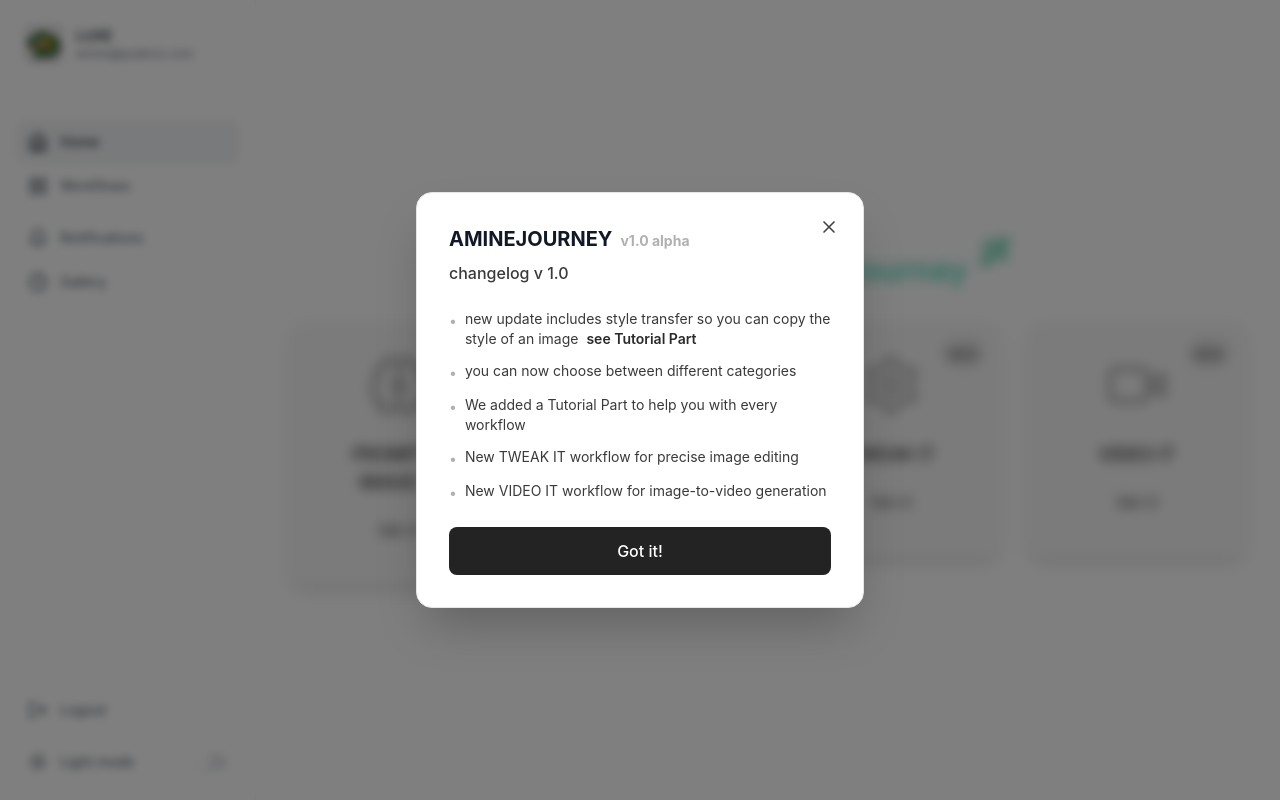
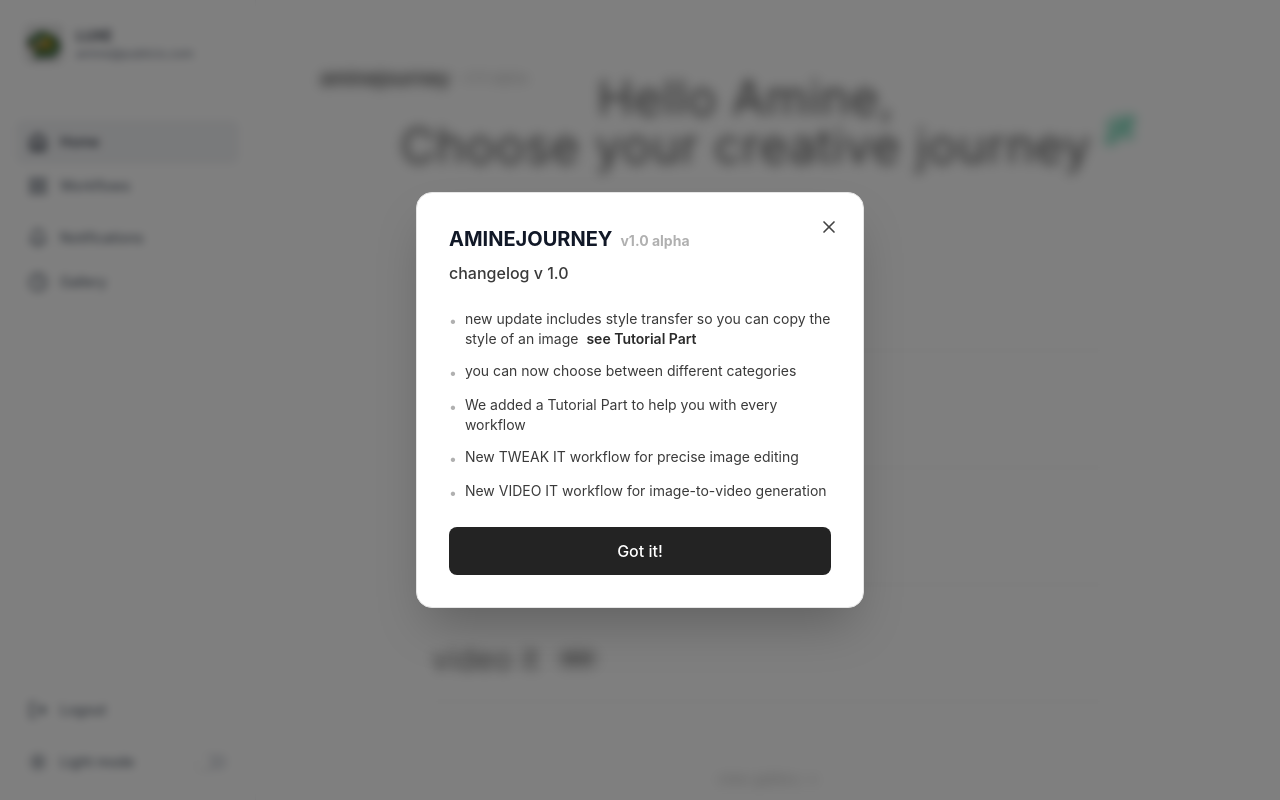
Before and after one commit to skibol75/aminejourneyv1, a React (Vite) app: page / in a window 1280 px wide. Built offline with nearby package versions, Linux system fonts and the light colour scheme.

Commit message:
Redesign Home page with minimalist text-based layout

```diff
--- a/src/pages/Home.tsx
+++ b/src/pages/Home.tsx
@@ -1,9 +1,10 @@
 import React, { useState, useEffect } from 'react';
-import { Brain, Palette, Settings, X, Wand2, Video } from 'lucide-react';
+import { X, Wand2 } from 'lucide-react';
 import { Link } from 'react-router-dom';
 
 export default function Home() {
   const [showChangelog, setShowChangelog] = useState(false);
+  const [hoveredItem, setHoveredItem] = useState<string | null>(null);
 
   useEffect(() => {
     // Show changelog modal on first visit
@@ -18,68 +19,93 @@ export default function Home() {
     localStorage.setItem('hasSeenChangelog_v1.0', 'true');
   };
 
+  const workflows = [
+    { id: 'prompt-image', name: 'prompt & image it', path: '/prompt-image', badge: null },
+    { id: 'stylize-it', name: 'stylize it', path: '/stylize-it', badge: 'BETA' },
+    { id: 'tweak-it', name: 'tweak it', path: '/tweak-it', badge: 'NEW' },
+    { id: 'video-it', name: 'video it', path: '/video-it', badge: 'NEW' }
+  ];
+
   return (
     <>
-      <div className={`flex flex-col items-center justify-center min-h-full space-y-16 ${showChangelog ? 'blur-sm' : ''}`}>
-        {/* Workflows Section - Centered */}
-        <section className="w-full max-w-5xl">
-          <div className="flex items-center justify-center mb-8 gap-3">
-            <h2 className="text-3xl font-medium tracking-wide text-center bg-gradient-to-r from-emerald-400 via-teal-400 to-cyan-400 bg-clip-text text-transparent animate-fast-gradient">
-              Hello Amine,<br />Choose your creative journey
-            </h2>
-            <Wand2 className="w-8 h-8 text-emerald-500" />
+      <div className={`min-h-screen flex flex-col items-center justify-center bg-white dark:bg-neutral-900 text-neutral-900 dark:text-neutral-100 ${showChangelog ? 'blur-sm' : ''}`}>
+        {/* Header */}
+        <div className="absolute top-8 left-8 flex items-center gap-3">
+          <h1 className="text-xl font-medium">aminejourney</h1>
+          <span className="text-sm text-neutral-400">v1.0 alpha</span>
+        </div>
+
+        {/* Main Content */}
+        <div className="flex flex-col items-center justify-center space-y-16 max-w-4xl mx-auto px-8">
+          {/* Welcome Message */}
+          <div className="text-center space-y-4">
+            <div className="flex items-center justify-center gap-3 mb-8">
+              <h2 className="text-4xl md:text-5xl font-light tracking-wide">
+                Hello Amine,<br />
+                Choose your creative journey
+              </h2>
+              <Wand2 className="w-8 h-8 text-emerald-500 mt-4" />
+            </div>
           </div>
-          <div className="grid grid-cols-1 md:grid-cols-2 lg:grid-cols-4 gap-6">
-            <Link to="/prompt-image" className="group">
-              <div className="relative p-8 rounded-2xl bg-neutral-100/80 dark:bg-neutral-800/80 backdrop-blur-xl border border-white/10 shadow-lg transition-all duration-300 group-hover:bg-gradient-to-br group-hover:from-[#E0F7FF]/80 group-hover:via-[#E8F7FF]/50 group-hover:to-[#F2FCFF]/30 hover:shadow-2xl hover:scale-[1.02] aspect-square flex flex-col items-center justify-center text-center">
-                <Brain className="w-16 h-16 text-neutral-400 transition-colors duration-300 group-hover:text-[#0EA5E9] mb-6" />
-                <h3 className="text-lg font-semibold text-neutral-500 dark:text-neutral-400 transition-colors duration-300 group-hover:text-[#0EA5E9] mb-4">PROMPT & IMAGE IT</h3>
-                <button className="text-sm text-neutral-500 dark:text-neutral-400 font-medium transition-colors duration-300 group-hover:text-[#0EA5E9] px-6 py-2 rounded-lg border border-neutral-300 dark:border-neutral-600 group-hover:border-[#0EA5E9]">
-                  TRY IT
-                </button>
-              </div>
-            </Link>
 
-            <Link to="/stylize-it" className="group relative">
-              <div className="relative p-8 rounded-2xl bg-neutral-100/80 dark:bg-neutral-800/80 backdrop-blur-xl border border-white/10 shadow-lg transition-all duration-300 group-hover:bg-gradient-to-br group-hover:from-[#F3E8FF]/80 group-hover:via-[#F5EEFF]/50 group-hover:to-[#F8F2FF]/30 hover:shadow-2xl hover:scale-[1.02] aspect-square flex flex-col items-center justify-center text-center">
-                <div className="absolute top-4 right-4 px-2 py-1 bg-neutral-200 dark:bg-neutral-700 group-hover:bg-[#A855F7]/20 rounded-full transition-colors duration-300">
-                  <span className="text-xs font-medium text-neutral-500 dark:text-neutral-400 group-hover:text-[#A855F7]">BETA</span>
+          {/* Workflows List */}
+          <div className="space-y-8 w-full max-w-2xl">
+            {workflows.map((workflow) => (
+              <Link
+                key={workflow.id}
+                to={workflow.path}
+                className="block group"
+                onMouseEnter={() => setHoveredItem(workflow.id)}
+                onMouseLeave={() => setHoveredItem(null)}
+              >
+                <div className="relative flex items-center justify-between py-6 border-b border-neutral-200 dark:border-neutral-800 transition-all duration-300">
+                  <div className="flex items-center gap-4">
+                    <h3
+                      className={`font-light tracking-wide transition-all duration-500 ease-out ${
+                        hoveredItem === workflow.id
+                          ? 'text-6xl md:text-7xl text-neutral-900 dark:text-white'
+                          : 'text-2xl md:text-3xl text-neutral-600 dark:text-neutral-400'
+                      }`}
+                    >
+                      {workflow.name}
+                    </h3>
+                    {workflow.badge && (
+                      <span
+                        className={`px-2 py-1 text-xs font-medium rounded-full transition-all duration-300 ${
+                          hoveredItem === workflow.id
+                            ? 'bg-neutral-900 dark:bg-white text-white dark:text-neutral-900'
+                            : 'bg-neutral-200 dark:bg-neutral-700 text-neutral-600 dark:text-neutral-400'
+                        }`}
+                      >
+                        {workflow.badge}
+                      </span>
+                    )}
+                  </div>
+
+                  <div
+                    className={`transition-all duration-300 ${
+                      hoveredItem === workflow.id
+                        ? 'opacity-100 translate-x-0'
+                        : 'opacity-0 translate-x-4'
+                    }`}
+                  >
+                    <span className="text-sm font-medium">→</span>
+                  </div>
                 </div>
-                <Palette className="w-16 h-16 text-neutral-400 transition-colors duration-300 group-hover:text-[#A855F7] mb-6" />
-                <h3 className="text-lg font-semibold text-neutral-500 dark:text-neutral-400 transition-colors duration-300 group-hover:text-[#A855F7] mb-4">STYLIZE IT</h3>
-                <button className="text-sm text-neutral-500 dark:text-neutral-400 font-medium transition-colors duration-300 group-hover:text-[#A855F7] px-6 py-2 rounded-lg border border-neutral-300 dark:border-neutral-600 group-hover:border-[#A855F7]">
-                  TRY IT
-                </button>
-              </div>
-            </Link>
+              </Link>
+            ))}
+          </div>
 
-            <Link to="/tweak-it" className="group">
-              <div className="relative p-8 rounded-2xl bg-neutral-100/80 dark:bg-neutral-800/80 backdrop-blur-xl border border-white/10 shadow-lg transition-all duration-300 group-hover:bg-gradient-to-br group-hover:from-[#FFF7ED]/80 group-hover:via-[#FFFBF5]/50 group-hover:to-[#FFFEF9]/30 hover:shadow-2xl hover:scale-[1.02] aspect-square flex flex-col items-center justify-center text-center">
-                <div className="absolute top-4 right-4 px-2 py-1 bg-neutral-200 dark:bg-neutral-700 group-hover:bg-[#F97316]/20 rounded-full transition-colors duration-300">
-                  <span className="text-xs font-medium text-neutral-500 dark:text-neutral-400 group-hover:text-[#F97316]">NEW</span>
-                </div>
-                <Settings className="w-16 h-16 text-neutral-400 transition-colors duration-300 group-hover:text-[#F97316] mb-6" />
-                <h3 className="text-lg font-semibold text-neutral-500 dark:text-neutral-400 transition-colors duration-300 group-hover:text-[#F97316] mb-4">TWEAK IT</h3>
-                <button className="text-sm text-neutral-500 dark:text-neutral-400 font-medium transition-colors duration-300 group-hover:text-[#F97316] px-6 py-2 rounded-lg border border-neutral-300 dark:border-neutral-600 group-hover:border-[#F97316]">
-                  TRY IT
-                </button>
-              </div>
-            </Link>
-
-            <Link to="/video-it" className="group">
-              <div className="relative p-8 rounded-2xl bg-neutral-100/80 dark:bg-neutral-800/80 backdrop-blur-xl border border-white/10 shadow-lg transition-all duration-300 group-hover:bg-gradient-to-br group-hover:from-[#F0F9FF]/80 group-hover:via-[#E0F2FE]/50 group-hover:to-[#F0F9FF]/30 hover:shadow-2xl hover:scale-[1.02] aspect-square flex flex-col items-center justify-center text-center">
-                <div className="absolute top-4 right-4 px-2 py-1 bg-neutral-200 dark:bg-neutral-700 group-hover:bg-[#0284C7]/20 rounded-full transition-colors duration-300">
-                  <span className="text-xs font-medium text-neutral-500 dark:text-neutral-400 group-hover:text-[#0284C7]">NEW</span>
-                </div>
-                <Video className="w-16 h-16 text-neutral-400 transition-colors duration-300 group-hover:text-[#0284C7] mb-6" />
-                <h3 className="text-lg font-semibold text-neutral-500 dark:text-neutral-400 transition-colors duration-300 group-hover:text-[#0284C7] mb-4">VIDEO IT</h3>
-                <button className="text-sm text-neutral-500 dark:text-neutral-400 font-medium transition-colors duration-300 group-hover:text-[#0284C7] px-6 py-2 rounded-lg border border-neutral-300 dark:border-neutral-600 group-hover:border-[#0284C7]">
-                  TRY IT
-                </button>
-              </div>
+          {/* Gallery Link */}
+          <div className="mt-16">
+            <Link
+              to="/gallery"
+              className="text-neutral-400 hover:text-neutral-600 dark:hover:text-neutral-300 transition-colors text-sm tracking-wide"
+            >
+              view gallery →
             </Link>
           </div>
-        </section>
+        </div>
       </div>
 
       {/* Changelog Modal */}
```
